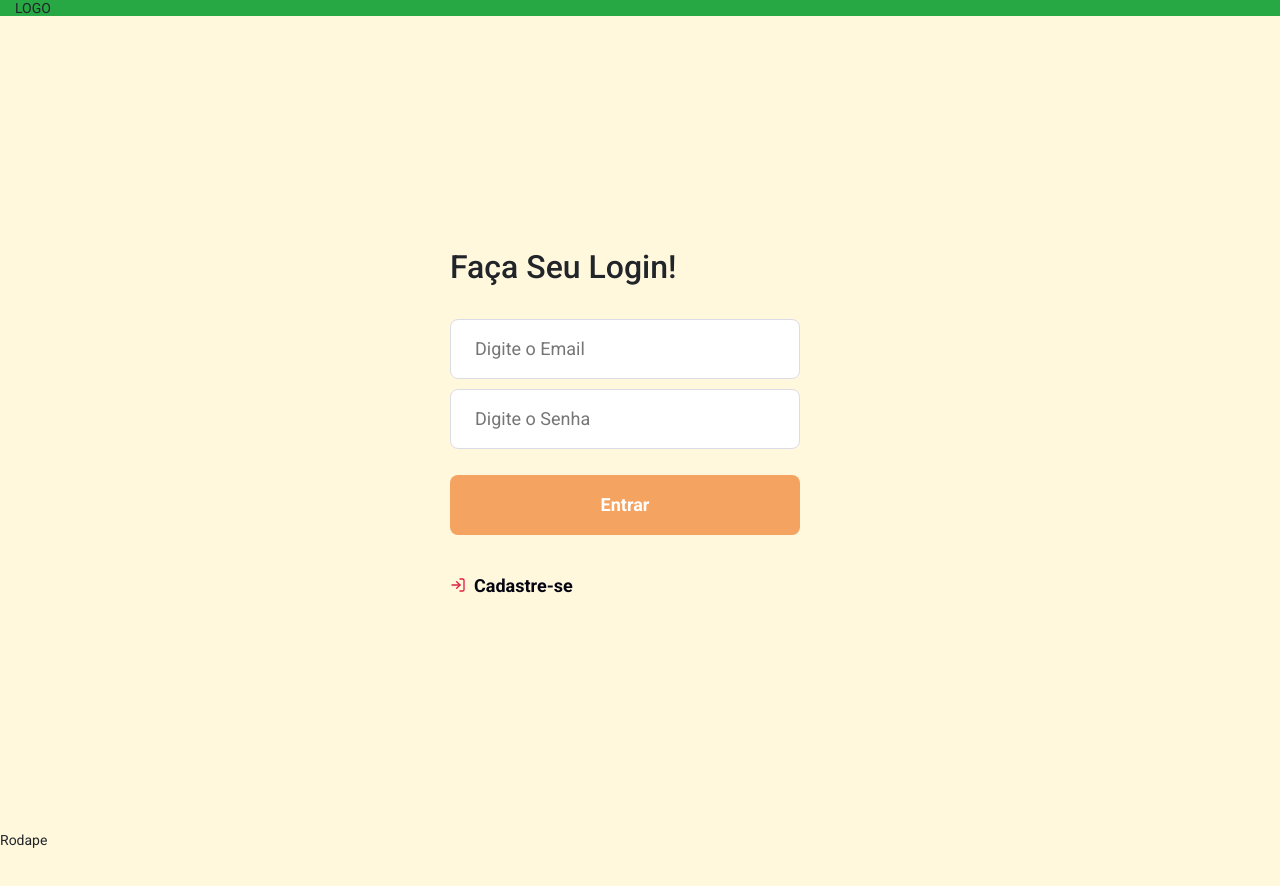
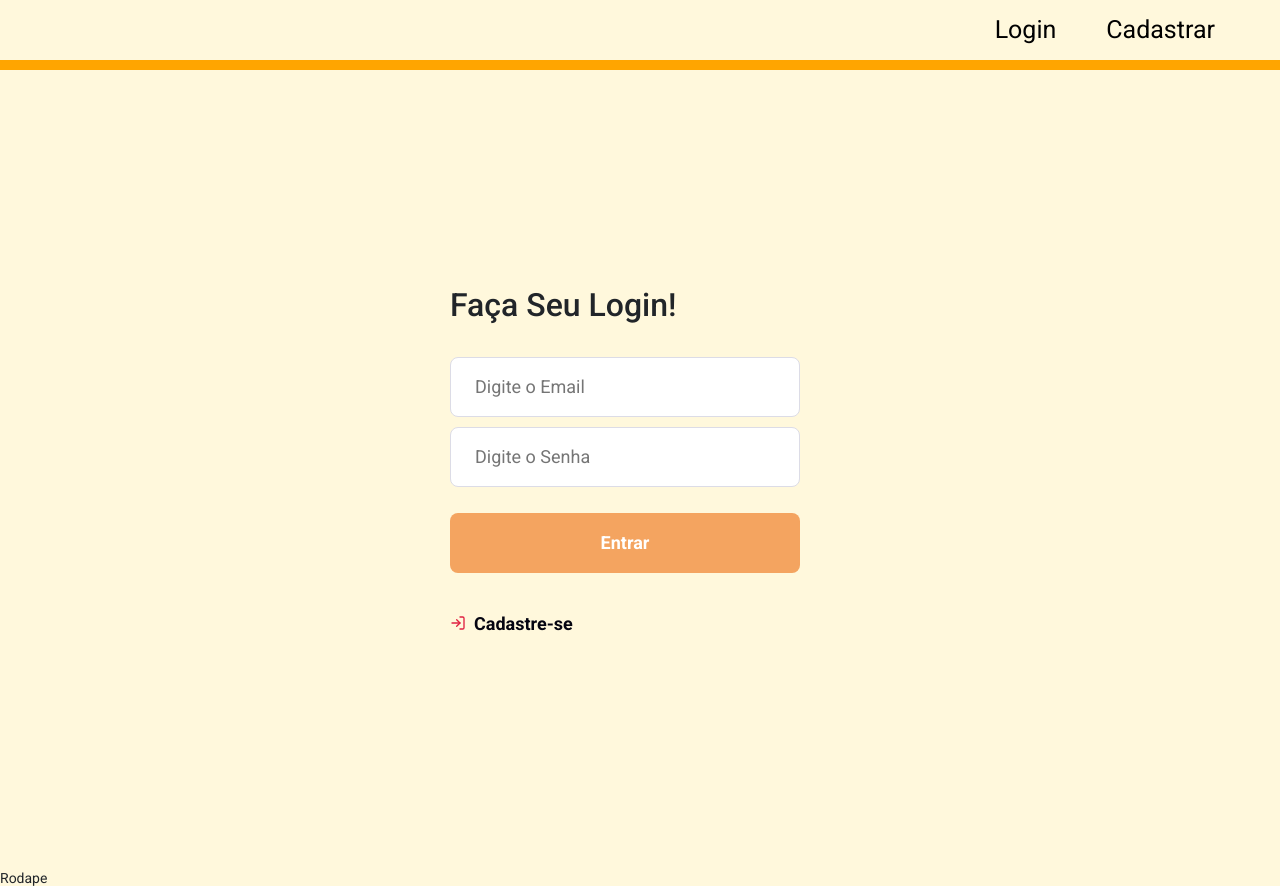
Before and after one commit to pereira-renan/petparty1, a React (Create React App) app in the folder TCC/frontend/: page / in a window 1280 px wide. Before the commit the page ends 848 px from the top, so only its background shows below. Built offline with nearby package versions, Linux system fonts and the light colour scheme.

Commit message:
Navbar funcional mas ainda estatico

```diff
--- a/TCC/frontend/src/components/Cabecalho/BotaoNav.css
+++ b/TCC/frontend/src/components/Cabecalho/BotaoNav.css
@@ -0,0 +1,15 @@
+li {
+    text-decoration: none;
+    display: inline;
+    margin-right: 50px;
+    font-size: 25px;
+}
+
+a {
+    color: black;
+}
+
+a:hover {
+    color: orange;
+    text-decoration: none;
+}
--- a/TCC/frontend/src/components/Cabecalho/BotaoNav.js
+++ b/TCC/frontend/src/components/Cabecalho/BotaoNav.js
@@ -1,28 +1,24 @@
 import React, { Component } from "react";
 import "./BotaoNav.css"
 
-var href = setaHref;
+var setaHref = (props) => {
 
-var setaHref = () => {
-    if(this.props.nome === "Login") {
-        href = "/";
+    if(props.nome === "Login") {
+        return "/";
     }
-    else if(this.props.nome === "Cadastro") {
-        href = "/register";
+    else if(props.nome === "Cadastrar") {
+        return "/register";
     }
-    else {
-        href = "/"
-    }
+    return "/";
+
 }
 
-class BotaoNav extends Component {
-    render() {
-        return (
-            <li>
-                <a href={href}>{this.props.nome}</a>
-            </li>
-        );
-    }
+const BotaoNav = (props) => {
+    return(
+        <li>
+            <a href={setaHref(props)}>{props.nome}</a>
+        </li>
+    );
 }
 
 export default BotaoNav;
--- a/TCC/frontend/src/components/Cabecalho/Cabecalho.css
+++ b/TCC/frontend/src/components/Cabecalho/Cabecalho.css
@@ -1,5 +1,11 @@
 #cabecalho {
-    background-color: red;
-    width: 100%;
-    padding: 20px;
+    padding: 15px;
+    height: 70px;
+    border-width: 0px 0px 10px 0px;
+    border-style: solid;
+    border-color: orange;
 }
+
+ul {
+    float: right;
+}
--- a/TCC/frontend/src/components/Cabecalho/Cabecalho.js
+++ b/TCC/frontend/src/components/Cabecalho/Cabecalho.js
@@ -1,18 +1,24 @@
 import React, { Component } from "react";
 import "./Cabecalho.css";
 import BotaoNav from "./BotaoNav";
-import Navbar from "./Navbar";
+
+const Navbar = () => {
+    return(
+        <ul>
+            <BotaoNav nome="Login" />
+            <BotaoNav nome="Cadastrar" />
+        </ul>
+    );
+}
 
 class Cabecalho extends Component {
     render() {
         return (
             <div>
-                <header class="container-fluid bg-success">
-                    LOGO
-                    <Navbar>
-                        <BotaoNav nome="Login" />
-                        <BotaoNav nome="Cadastro" />
-                    </Navbar>
+                <header>
+                    <div id="cabecalho" class="container-fluid">
+                        <Navbar />
+                    </div>
                 </header>
             </div>
         );
--- a/TCC/frontend/src/components/Cabecalho/Navbar.js
+++ /dev/null
@@ -1,16 +0,0 @@
-import React, {Component} from "react";
-import "./Navbar.css";
-
-class Navbar extends Component {
-    render() {
-        return(
-            <div>
-                <ul>
-
-                </ul>
-            </div>
-        );
-    }
-}
-
-export default Navbar;
--- a/TCC/frontend/src/pages/Cadastrar/index.js
+++ b/TCC/frontend/src/pages/Cadastrar/index.js
@@ -2,6 +2,9 @@ import React, { useState } from "react";
 import { Link, useHistory } from "react-router-dom";
 import { FiArrowLeft } from "react-icons/fi";
 import api from "../../services/api";
+
+import Cabecalho from "../../components/Cabecalho/Cabecalho"
+import Rodape from "../../components/Rodape/Rodape"
 
 import "./styles.css";
 
@@ -30,6 +33,8 @@ export default function Register() {
   }
 
   return (
+    <div>
+      <Cabecalho />
       <div className="register-container">
         <div className="content">
           <section>
@@ -69,5 +74,7 @@ export default function Register() {
           </form>
         </div>
       </div>
+      <Rodape />
+    </div>
   );
 }
```
Also changed, not shown: TCC/frontend/src/components/Cabecalho/Navbar.css (deleted). Lines whose indentation alone changed are shown as unchanged.
